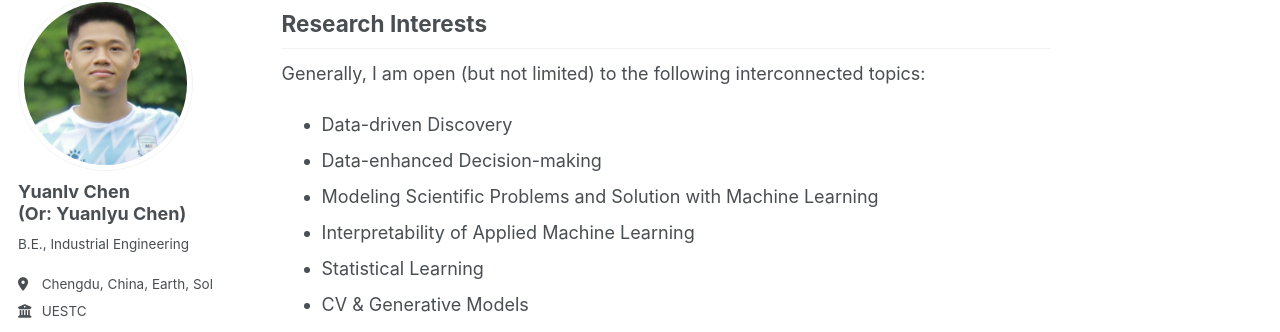
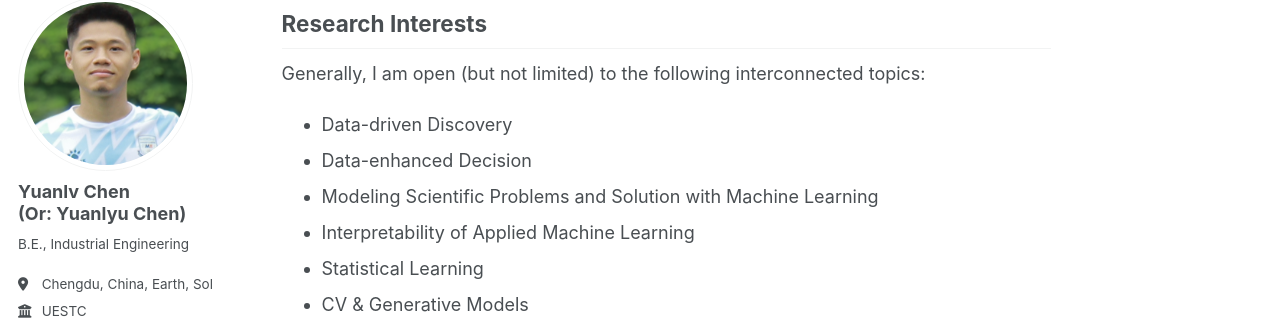
Before and after one commit to YLchen22/YLchen22.github.io, a Jekyll site: the page built from _pages/about.md, in a window 1280 px wide and 900 px high, scrolled down 309 px. Shown: the part 110-442 px from the top of the window. Built offline with Jekyll 4.4.1, drawn with Linux system fonts in a browser that asks for light colours.

Commit message:
Update about.md

```diff
--- a/_pages/about.md
+++ b/_pages/about.md
@@ -17,7 +17,7 @@ Research Interests
 ------
 Generally, I am open (but not limited) to the following interconnected topics:
 * Data-driven Discovery
-* Data-enhanced Decision-making
+* Data-enhanced Decision
 * Modeling Scientific Problems and Solution with Machine Learning
 * Interpretability of Applied Machine Learning
 * Statistical Learning
```
